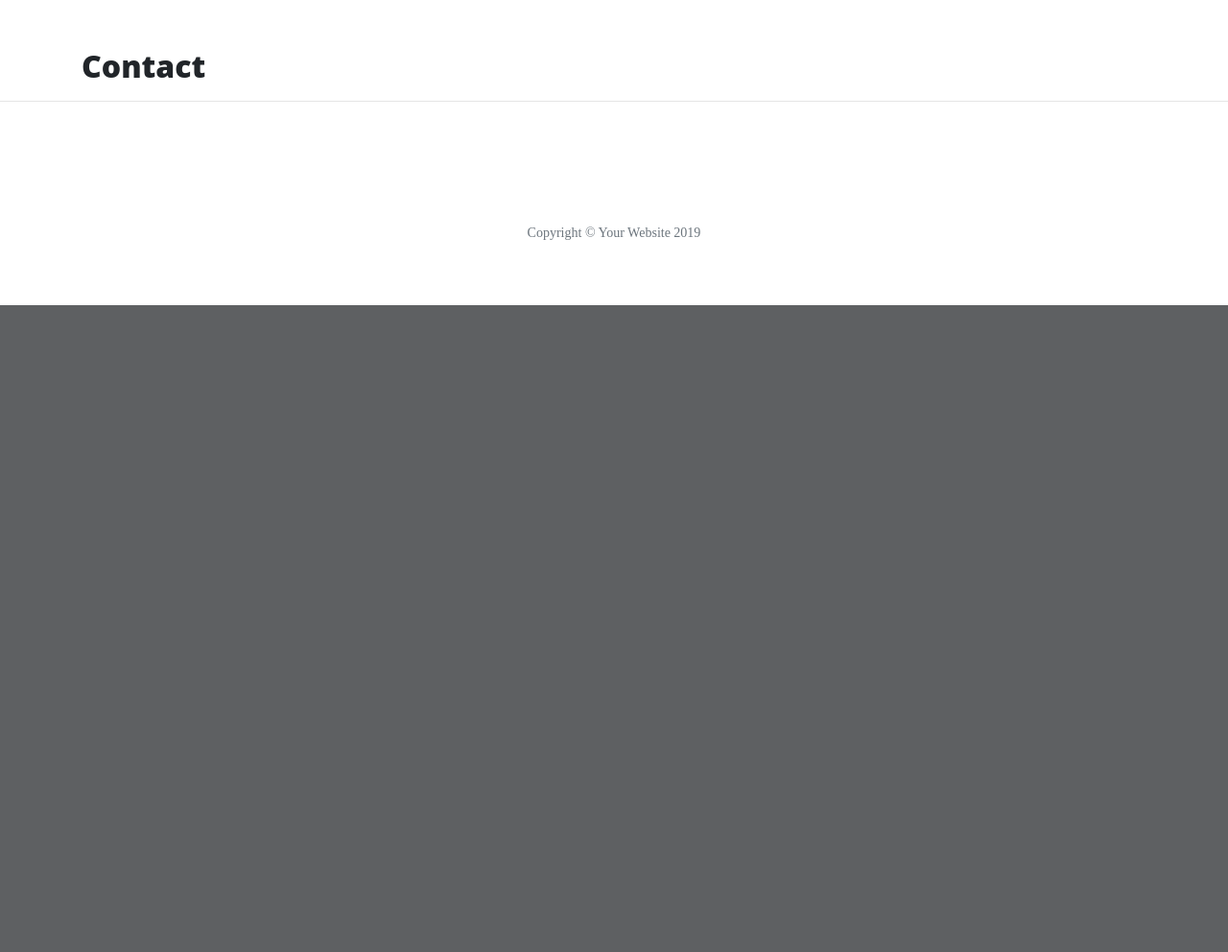
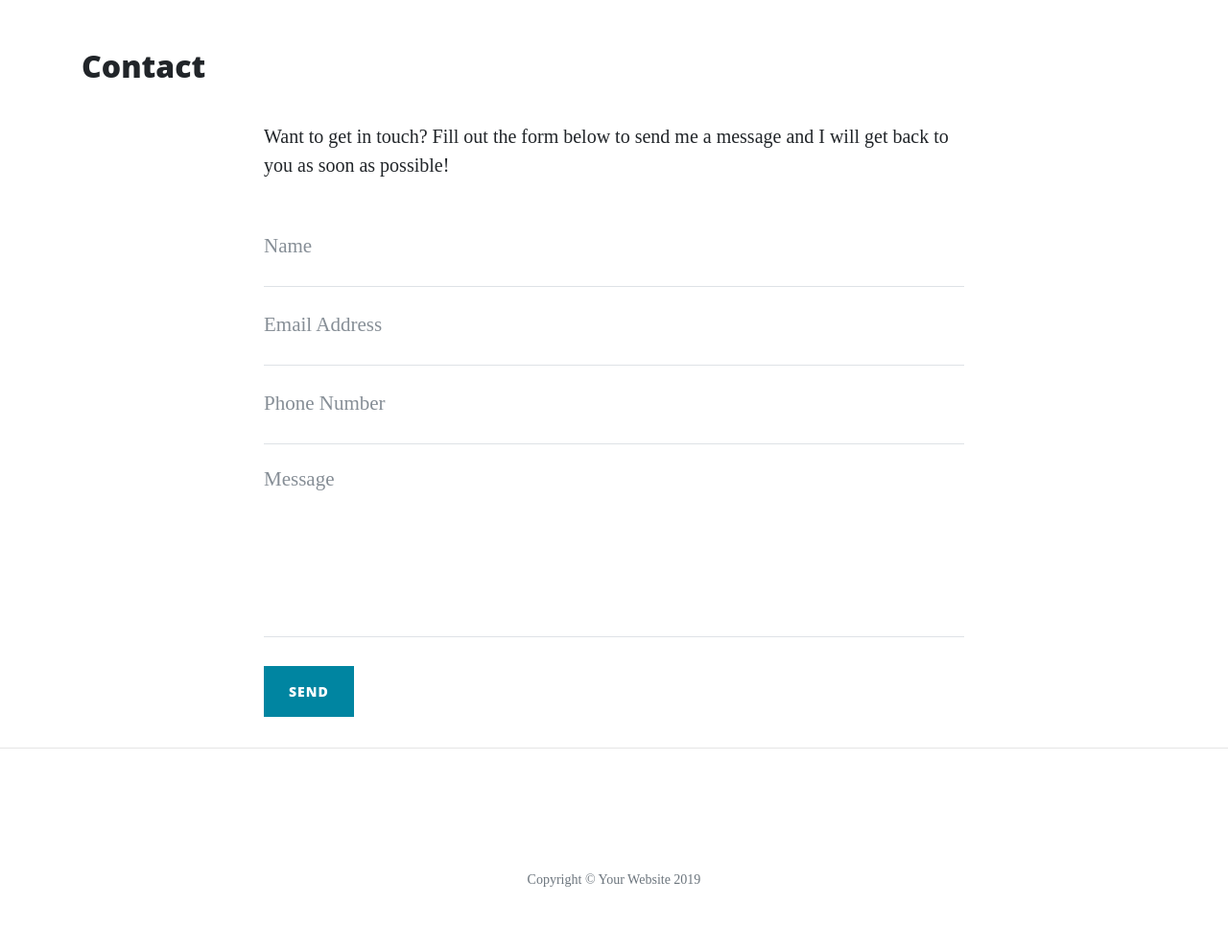
Before and after one commit to dan360z/thorin-and-company-python, a Flask app: page /contact in a window 1280 px wide. Shown: the part 628-1620 px from the top of the page at 96% size. Before the commit the page ends 946 px from the top, so only its background shows below. Run offline with Flask 2, Linux system fonts and the light colour scheme; some libraries are stand-ins or nearby versions.

Commit message:
Added contact form and handled the POST method on the back end by writing the users imput txt to a form.txt file

```diff
--- /dev/null
+++ b/form.txt
@@ -0,0 +1,4 @@
+Bilbo
+dannyf506@googlemail.com
+12345
+Hi, I'm Bilbo Baggins!
--- a/run.py
+++ b/run.py
@@ -1,6 +1,6 @@
 import os
 import json
-from flask import Flask, render_template
+from flask import Flask, render_template, request, flash
 
 app = Flask(__name__)
 
@@ -29,8 +29,14 @@ def about_member(member_name):
 
     return render_template("member.html", member=member)
 
-@app.route('/contact')
+@app.route('/contact', methods=["GET", "POST"])
 def contact():
+    if request.method =="POST":
+        f = open("form.txt", "w")
+        text = request.form["name"] + "\n" + request.form["email"] + "\n" + request.form["phone"] + "\n" + request.form["message"] + "\n"
+        f.writelines(text)
+        f.close()
+
     return render_template("contact.html", page_title="Contact")
 
 
--- a/templates/contact.html
+++ b/templates/contact.html
@@ -1,4 +1,46 @@
-{% extends 'base.html' %}
-{% block content %}
-    <h2>{{ page_title }}</h2>
+{% extends 'base.html' %} {% block content %}
+<h2>{{ page_title }}</h2>
+
+<div class="row">
+    <div class="col-lg-8 col-md-10 mx-auto">
+        <p>Want to get in touch? Fill out the form below to send me a message and I will get back to you as soon as possible!</p>
+
+        <form method="POST" name="sentMessage" id="contactForm" novalidate>
+
+            <div class="control-group">
+                <div class="form-group floating-label-form-group controls">
+                    <label>Name</label>
+                    <input type="text" class="form-control" placeholder="Name" name="name" id="name" required data-validation-required-message="Please enter your name.">
+                    <p class="help-block text-danger"></p>
+                </div>
+            </div>
+            <div class="control-group">
+                <div class="form-group floating-label-form-group controls">
+                    <label>Email Address</label>
+                    <input type="email" class="form-control" placeholder="Email Address" name="email" id="email" required data-validation-required-message="Please enter your email address.">
+                    <p class="help-block text-danger"></p>
+                </div>
+            </div>
+            <div class="control-group">
+                <div class="form-group col-xs-12 floating-label-form-group controls">
+                    <label>Phone Number</label>
+                    <input type="tel" class="form-control" placeholder="Phone Number" name="phone" id="phone" required data-validation-required-message="Please enter your phone number.">
+                    <p class="help-block text-danger"></p>
+                </div>
+            </div>
+            <div class="control-group">
+                <div class="form-group floating-label-form-group controls">
+                    <label>Message</label>
+                    <textarea rows="5" class="form-control" placeholder="Message" name="message" id="message" required data-validation-required-message="Please enter a message."></textarea>
+                    <p class="help-block text-danger"></p>
+                </div>
+            </div>
+            <br>
+            <div id="success"></div>
+            <div class="form-group">
+                <button type="submit" class="btn btn-primary" id="sendMessageButton">Send</button>
+            </div>
+        </form>
+    </div>
+</div>
 {% endblock %}
```
